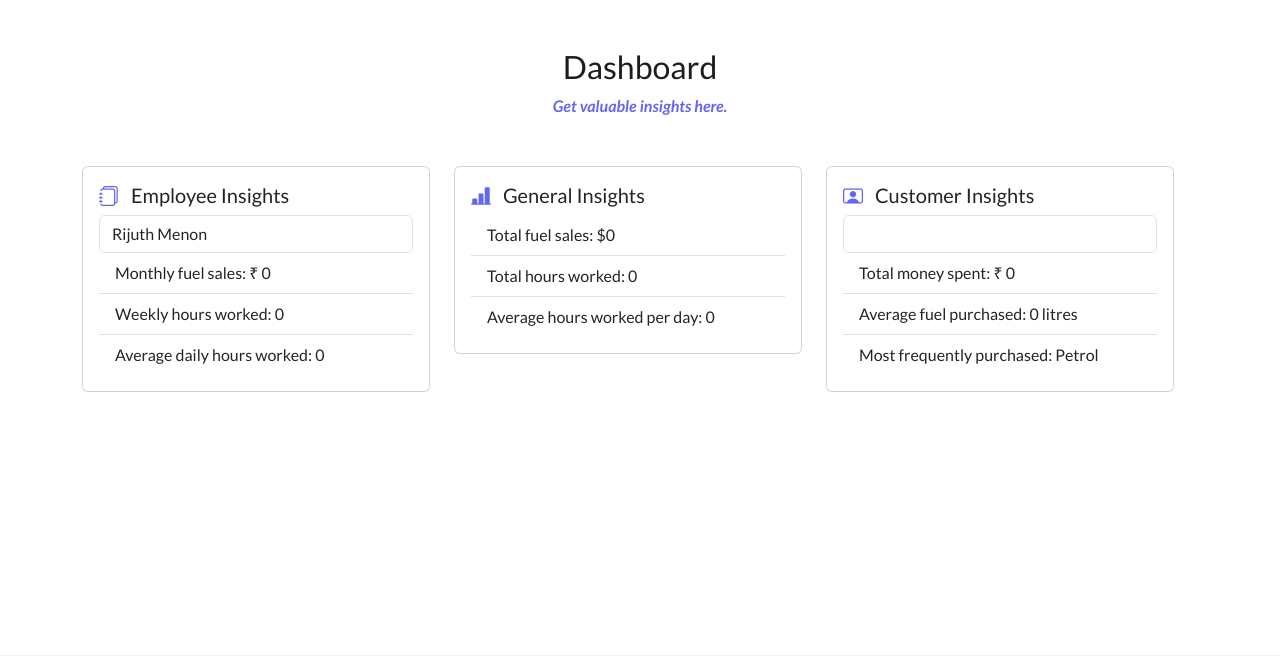
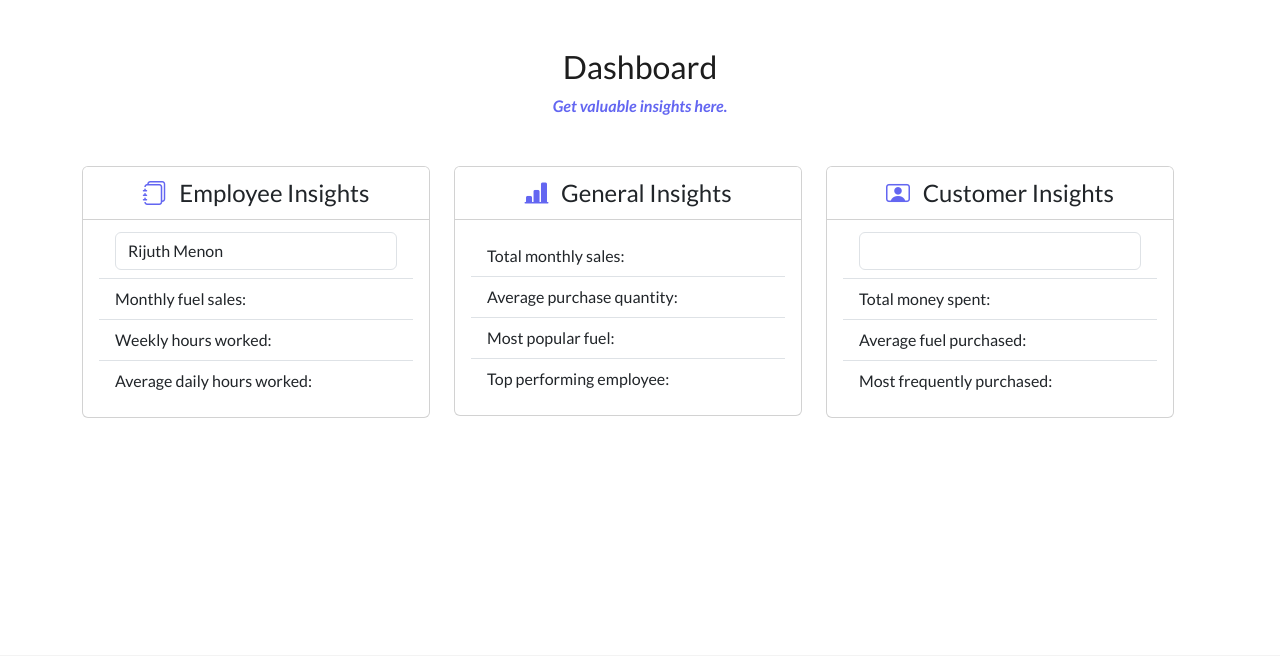
Before and after one commit to MarkisDev/fuelify, a Flask app: page /dashboard in a window 1280 px wide. Shown: the part 89-745 px from the top of the page. Run offline with Flask 2, Linux system fonts and the light colour scheme; the visitor is signed in with stand-in values (Sample User, id 1); data comes from the database, SQL or seed files in the repository; data that the repository does not hold is empty; some libraries are stand-ins or nearby versions.

Commit message:
fixed dashboard ui

```diff
--- a/templates/dashboard.html
+++ b/templates/dashboard.html
@@ -8,9 +8,14 @@
         <div class="row">
             <div class="col">
                 <div class="card  mb-3">
-                    <div class="card-body">
-                        <h5 class="card-title fs-5"> <i class="bi bi-journals me-2 fs-5"> </i> Employee Insights</i>
+                    <div class="card-header text-center bg-white fw-medium fs-4">
+                        <i class="bi bi-journals py-0 me-2"> </i> Employee Insights</i>
+                    </div>
+                    <div class="card-body pt-1">
                         </h5>
+                        <ul class="list-group list-group-flush">
+
+                            <li class="list-group-item">
                                 <form>
                                     <div class="form-group">
                                         <select class="form-control" id="employeeSelect" name="employee_id">
@@ -21,11 +26,11 @@
                                         </select>
                                     </div>
                                 </form>
-                        <ul class="list-group list-group-flush">
-                            <li class="list-group-item">Monthly fuel sales: <span id="totalFuelSales">₹ 0</span></li>
-                            <li class="list-group-item">Weekly hours worked: <span id="totalHoursWorked">0</span></li>
+                            </li>
+                            <li class="list-group-item">Monthly fuel sales: <span id="totalFuelSales"></span></li>
+                            <li class="list-group-item">Weekly hours worked: <span id="totalHoursWorked"></span></li>
                             <li class="list-group-item">Average daily hours worked: <span
-                                    id="avgHoursWorkedPerDay">0</span>
+                                    id="avgHoursWorkedPerDay"></span>
                             </li>
                         </ul>
                     </div>
@@ -33,27 +38,34 @@
             </div>
             <div class="col">
                 <div class="card mb-3">
+                    <div class="card-header text-center bg-white fw-medium fs-4">
+                        <i class="bi bi-bar-chart-line-fill me-2"> </i> General Insights</i>
+                    </div>
                     <div class="card-body">
-                        <h5 class="card-title fs-5"> <i class="bi bi-bar-chart-line-fill me-2 fs-5"> </i> General
-                            Insights</i>
-                        </h5>
+
 
                         <ul class="list-group list-group-flush">
-                            <li class="list-group-item">Total fuel sales: <span id="totalFuelSales">$0</span></li>
-                            <li class="list-group-item">Total hours worked: <span id="totalHoursWorked">0</span></li>
-                            <li class="list-group-item">Average hours worked per day: <span
-                                    id="avgHoursWorkedPerDay">0</span>
+                            <li class="list-group-item">Total monthly sales: <span id="totalMonthlySales"></span></li>
+                            <li class="list-group-item">Average purchase quantity: <span
+                                    id="avgPurchaseQuantity"></span></li>
+                            <li class="list-group-item">Most popular fuel: <span id="popularFuelType"></span>
                             </li>
+                            <li class="list-group-item">Top performing employee: <span
+                                    id="topPerformingEmployee"></span>
+                            </li>
+
                         </ul>
                     </div>
                 </div>
             </div>
             <div class="col">
                 <div class="card mb-3">
-                    <div class="card-body">
-                        <h5 class="card-title fs-5"> <i class="bi bi-person-video me-2 fs-5"> </i> Customer
-                            Insights</i>
-                        </h5>
+                    <div class="card-header text-center bg-white fw-medium fs-4">
+                        <i class="bi bi-person-video me-2"> </i> Customer Insights</i>
+                    </div>
+                    <div class="card-body pt-1">
+                        <ul class="list-group list-group-flush">
+                            <li class="list-group-item">
                                 <form>
                                     <div class="form-group">
                                         <select class="form-control" id="customerSelect" name="customer_id">
@@ -64,13 +76,13 @@
                                         </select>
                                     </div>
                                 </form>
-                        <ul class="list-group list-group-flush">
-                            <li class="list-group-item">Total money spent: <span id="totalMoneySpent">₹ 0</span></li>
-                            <li class="list-group-item">Average fuel purchased: <span id="avgFuelPurchased">0
-                                    litres</span>
                             </li>
-                            <li class="list-group-item">Most frequently purchased: <span
-                                    id="frequentFuelType">Petrol</span>
+
+                            <li class="list-group-item">Total money spent: <span id="totalMoneySpent"></span></li>
+                            <li class="list-group-item">Average fuel purchased: <span id="avgFuelPurchased">
+                                </span>
+                            </li>
+                            <li class="list-group-item">Most frequently purchased: <span id="frequentFuelType"></span>
                             </li>
                         </ul>
                     </div>
```
Lines whose indentation alone changed are shown as unchanged.
